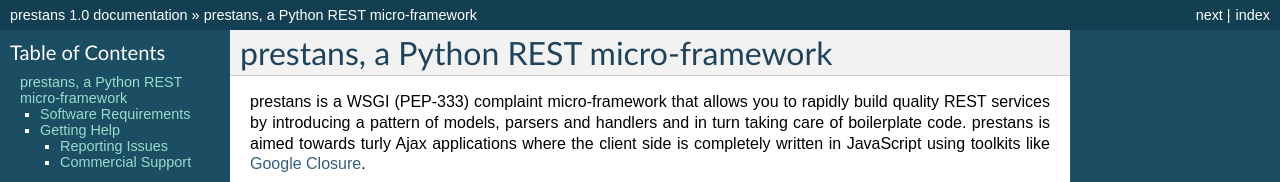
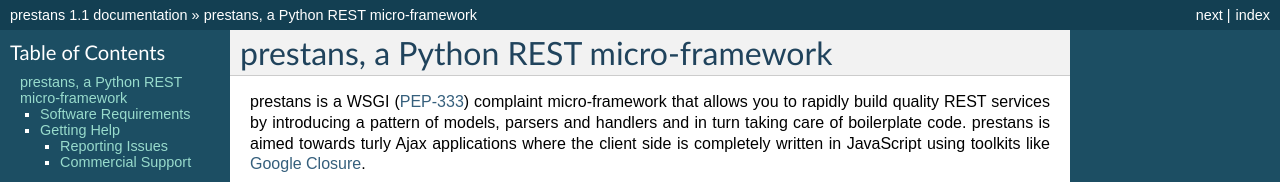
Before and after one commit to anomaly/prestans-docs, a Sphinx documentation site: the page built from source/index.rst, in a window 1280 px wide. Shown: the top 182 px of the page. Built offline with Sphinx 7.4.7, drawn with Linux system fonts in a browser that asks for light colours; some of the changed text lies outside the part shown.

Commit message:
Updated version number

```diff
--- a/source/conf.py
+++ b/source/conf.py
@@ -48,9 +48,9 @@
 # built documents.
 #
 # The short X.Y version.
-version = '1.0'
+version = '1.1'
 # The full version, including alpha/beta/rc tags.
-release = '1.0'
+release = '1.1'
 
 # The language for content autogenerated by Sphinx. Refer to documentation
 # for a list of supported languages.
--- a/source/index.rst
+++ b/source/index.rst
@@ -6,7 +6,7 @@
 prestans, a Python REST micro-framework
 =======================================
 
-prestans is a WSGI (PEP-333) complaint micro-framework that allows you to rapidly build quality REST services by introducing a pattern of models, parsers and handlers and in turn taking care of boilerplate code. prestans is aimed towards turly Ajax applications where the client side is completely written in JavaScript using toolkits like `Google Closure <https://developers.google.com/closure/>`_.
+prestans is a WSGI (`PEP-333 <http://www.python.org/dev/peps/pep-0333/>`_) complaint micro-framework that allows you to rapidly build quality REST services by introducing a pattern of models, parsers and handlers and in turn taking care of boilerplate code. prestans is aimed towards turly Ajax applications where the client side is completely written in JavaScript using toolkits like `Google Closure <https://developers.google.com/closure/>`_.
 
 prestans is currently hosted on `Google Code <http://prestans.googlecode.com>`_ and distributed under the terms defined by the `New BSD license <http://opensource.org/licenses/bsd-license.php>`_. A list of current downloads is `available here <https://code.google.com/p/prestans/downloads/list>`_.
 
```
